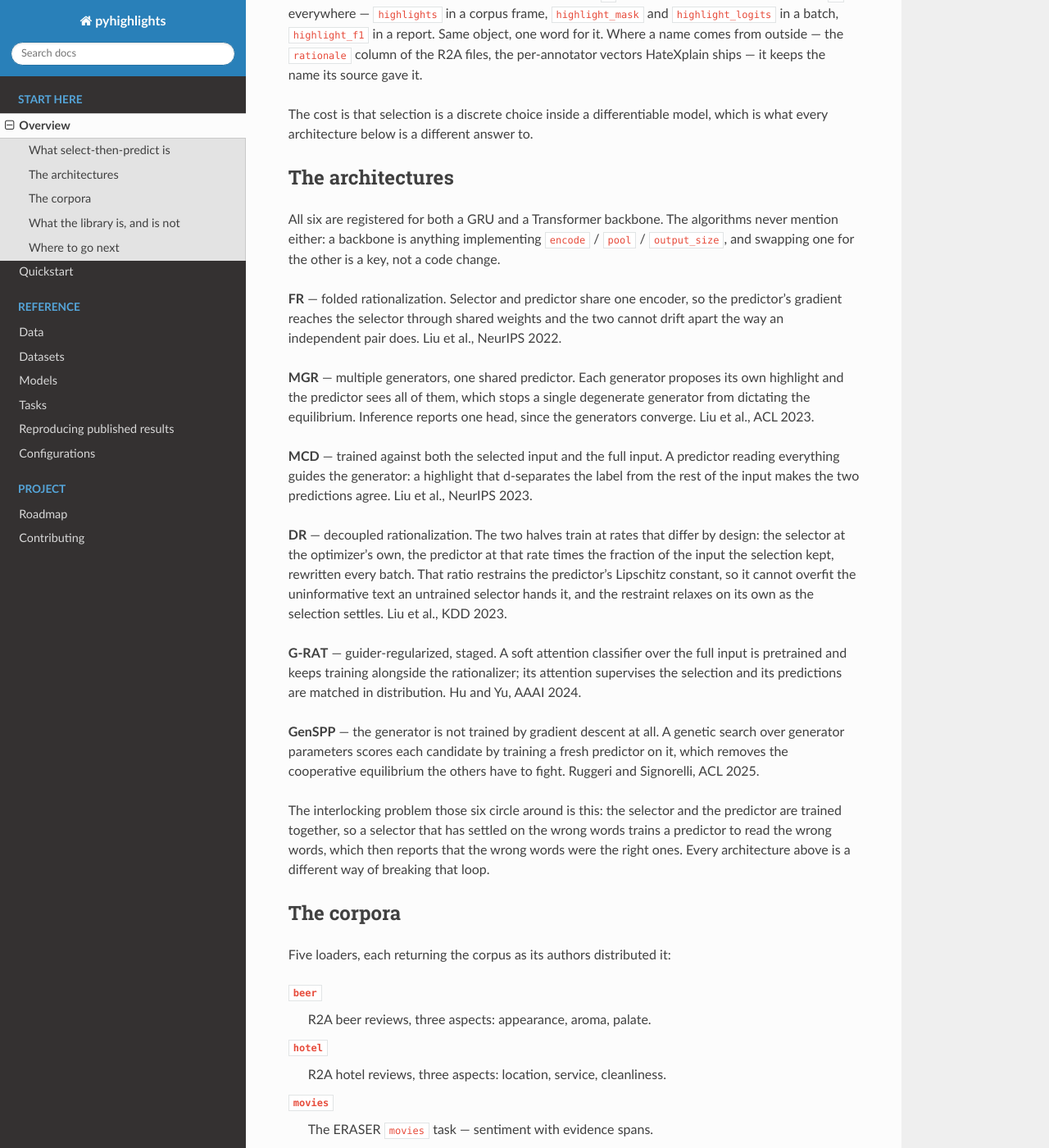
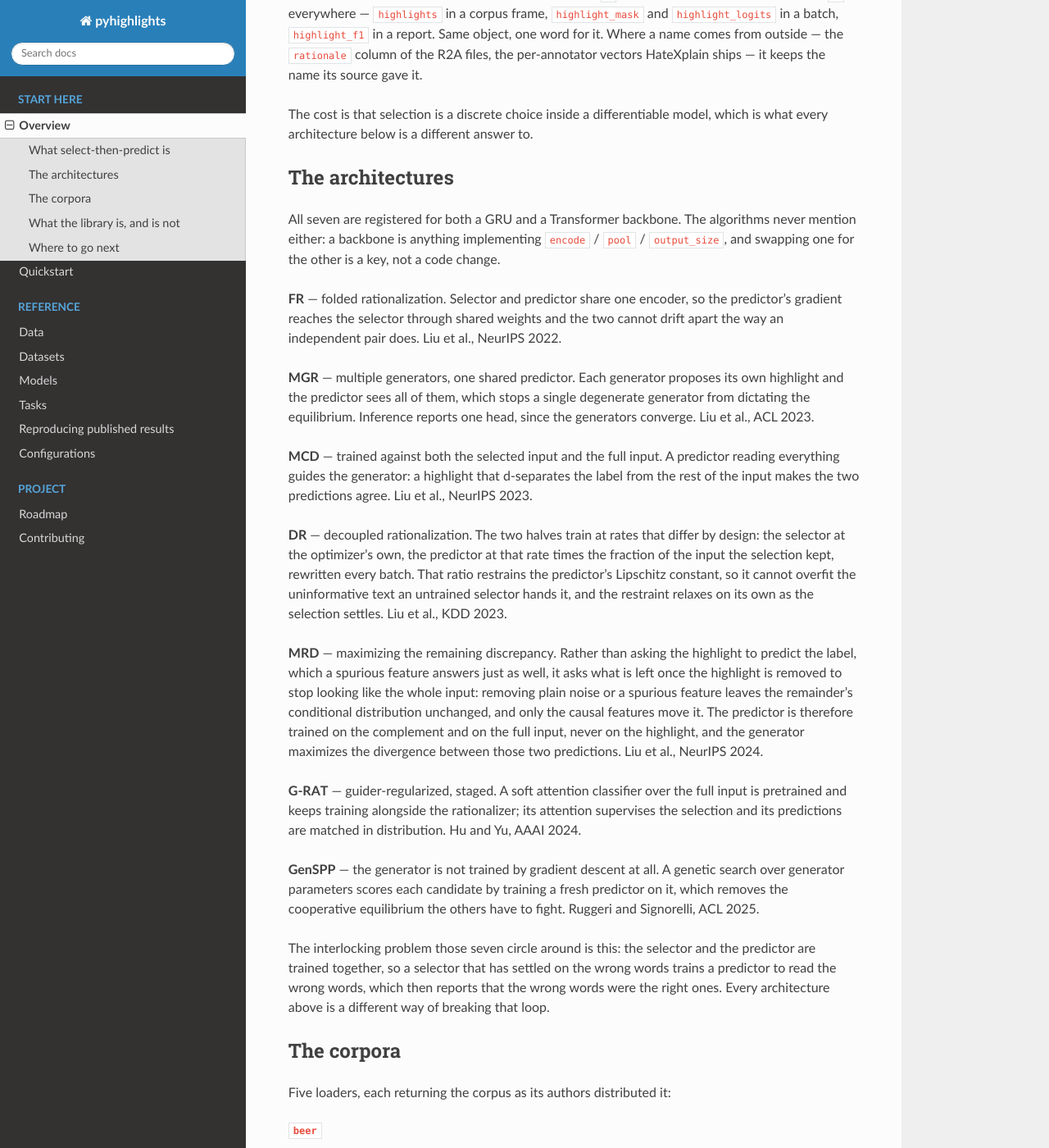
Before and after one commit to nlp-unibo/pyhighlights, a Sphinx documentation site: the page built from docsrc/source/overview.rst, in a window 1280 px wide and 1400 px high, scrolled down 572 px. Shown: the whole window at 82% size. Built offline with Sphinx 7.4.7 and the Read the Docs theme 3.1.0, drawn with Linux system fonts in a browser that asks for light colours.

Commit message:
fix: restore what the merge with main dropped
Resolving the conflicts by taking `main` kept DR's side of three files that
both models had edited, so MRD went missing from them.

`test_transformer_configurations` built seven models and unpacked six, which
is the failure. Its `expected_heads` was also six long, and `zip` truncates
rather than raising, so G-RAT was silently no longer checked -- the quieter
half of the same conflict. `test_optimizers` lost MRD from the parametrized
set that exists to catch a model declaring the shared field set instead of
inheriting it, which is the one thing MRD does declare.

The README row, the overview entry and the GRU-over-frozen-embeddings list in
configurations all lost MRD too, and the counts said six.

Co-Authored-By: Claude Opus 5 (1M context) <noreply@anthropic.com>

```diff
--- a/docsrc/source/configurations.rst
+++ b/docsrc/source/configurations.rst
@@ -42,7 +42,7 @@ Two places it is the right one anyway -- an ablation, where a fine-tuned
 encoder absorbs the difference being measured, and a run bounded by memory.
 
 ``backbone`` / ``{transformer, gru}`` is the third option and the one closest
-to the published architectures. FR, DR, MCD, MGR and G-RAT all encode with a
+to the published architectures. FR, DR, MCD, MRD, MGR and G-RAT all encode with a
 bidirectional GRU over a **frozen** embedding table -- GloVe in every released
 implementation -- so nothing pretrained is fine-tuned and everything trained
 starts from scratch at one learning rate. ``StackedBackbone`` keeps that shape
--- a/docsrc/source/overview.rst
+++ b/docsrc/source/overview.rst
@@ -33,7 +33,7 @@ which is what every architecture below is a different answer to.
 The architectures
 -----------------
 
-All six are registered for both a GRU and a Transformer backbone. The
+All seven are registered for both a GRU and a Transformer backbone. The
 algorithms never mention either: a backbone is anything implementing
 ``encode`` / ``pool`` / ``output_size``, and swapping one for the other is a
 key, not a code change.
@@ -60,6 +60,15 @@ ratio restrains the predictor's Lipschitz constant, so it cannot overfit the
 uninformative text an untrained selector hands it, and the restraint relaxes on
 its own as the selection settles. Liu et al., KDD 2023.
 
+**MRD** — maximizing the remaining discrepancy. Rather than asking the
+highlight to predict the label, which a spurious feature answers just as well,
+it asks what is left once the highlight is removed to stop looking like the
+whole input: removing plain noise or a spurious feature leaves the remainder's
+conditional distribution unchanged, and only the causal features move it. The
+predictor is therefore trained on the complement and on the full input, never
+on the highlight, and the generator maximizes the divergence between those two
+predictions. Liu et al., NeurIPS 2024.
+
 **G-RAT** — guider-regularized, staged. A soft attention classifier over the
 full input is pretrained and keeps training alongside the rationalizer; its
 attention supervises the selection and its predictions are matched in
@@ -70,7 +79,7 @@ search over generator parameters scores each candidate by training a fresh
 predictor on it, which removes the cooperative equilibrium the others have to
 fight. Ruggeri and Signorelli, ACL 2025.
 
-The interlocking problem those six circle around is this: the selector and the
+The interlocking problem those seven circle around is this: the selector and the
 predictor are trained together, so a selector that has settled on the wrong
 words trains a predictor to read the wrong words, which then reports that the
 wrong words were the right ones. Every architecture above is a different way of
```
Also changed, not shown: README.md (+2 -1 lines), 2 other files.
